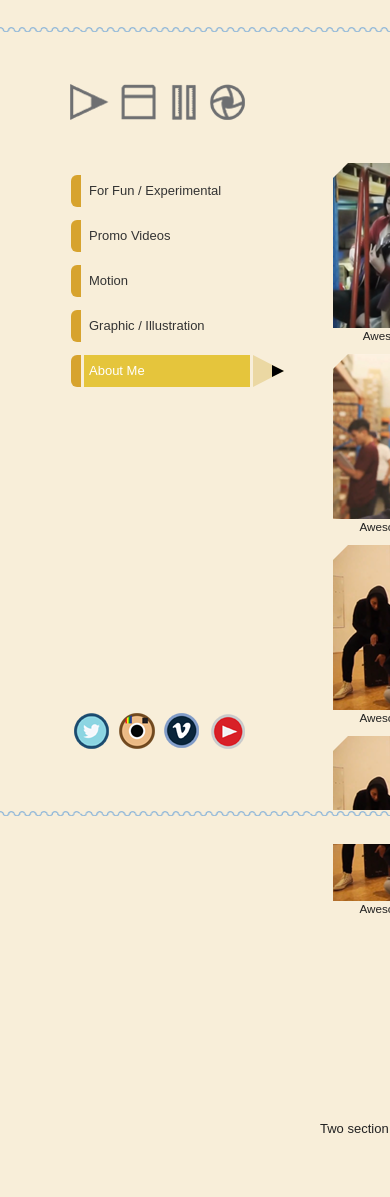
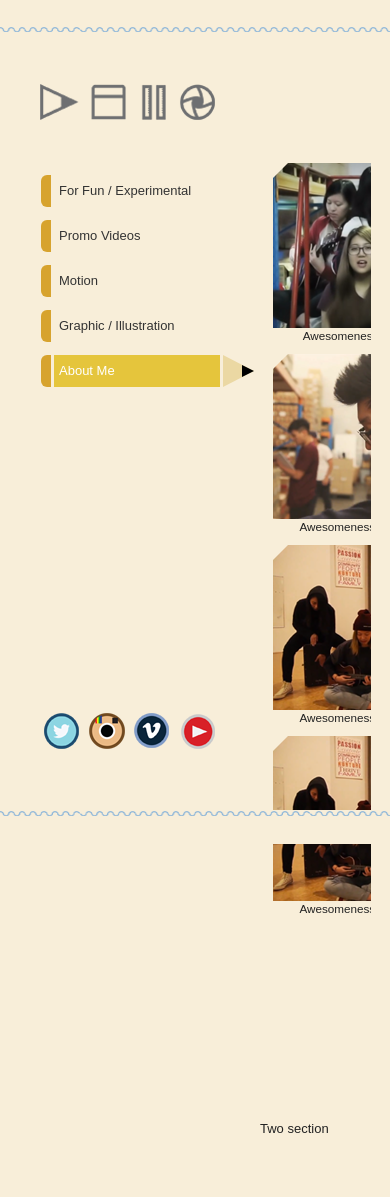
Before and after one commit to nicolecheung/nicolecheung.github.io, a plain HTML site: page index.html in a window 390 px wide. Shown: the top 1197 px of the page. Drawn offline with Linux system fonts and the light colour scheme.

Commit message:
Responsive styles for tablet.

```diff
--- a/css/main.css
+++ b/css/main.css
@@ -291,6 +291,7 @@ ul {
   min-height: 100vh;
   max-width: 800px;
   overflow-x: hidden;
+  margin-right: 1.5em;
 }
 
   .section .pages {
@@ -316,20 +317,21 @@ ul {
   .section h2,
   .section h3,
   .section h4,
-  .section h5 {
+  .section h5,
+  .section img,
+  .section p {
+    width: 500px;
+    max-width: 100%;
     margin: 2em auto 1em auto;
-    max-width: 500px;
   }
 
   .section img {
     display: block;
-    max-width: 500px;
     margin: 1em auto;
   }
 
   .section p {
     margin: 1em auto;
-    max-width: 500px;
   }
 
 .selector {
@@ -565,6 +567,34 @@ only screen and (max-height: 600px) {
   }
 }
 
+/* ==========================================================================
+   Tablet
+   ========================================================================== */
+
+@media
+only screen and (max-width: 860px) {
+
+  .section h1,
+  .section h2,
+  .section h3,
+  .section h4,
+  .section h5,
+  .section img,
+  .section p {
+    width: 320px;
+    max-width: 100%;
+  }
+
+  #navigation {
+    width: 260px;
+  }
+
+  #body {
+    margin-left: 260px;
+  }
+
+}
+
 /* }}} ======================================================================
    Helper classes
    {{{ ====================================================================== */
```
